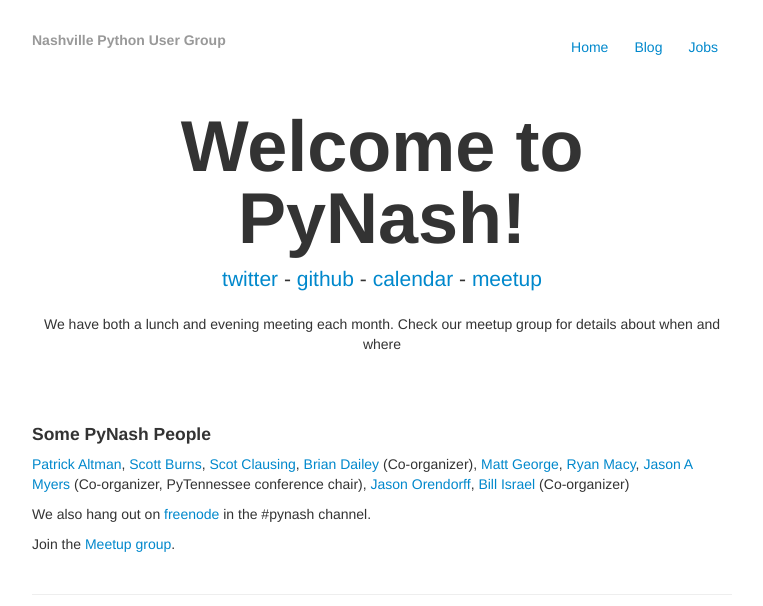
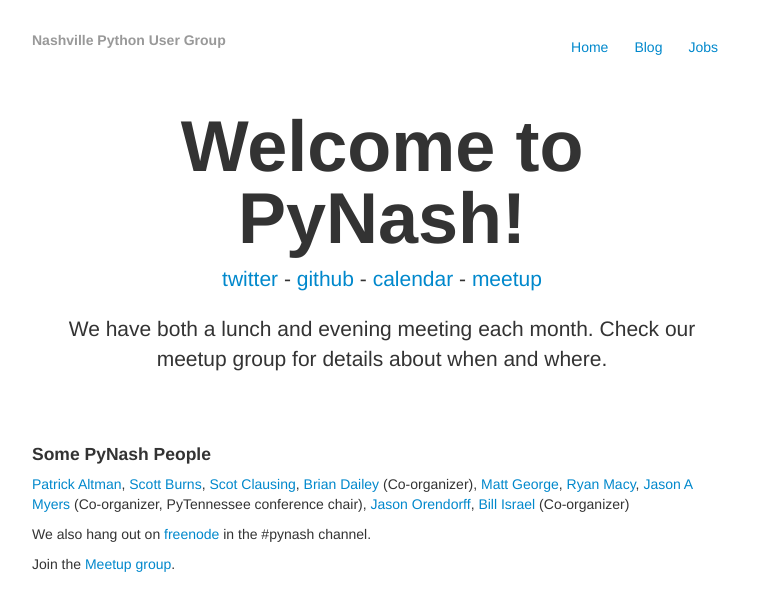
Before and after one commit to pynashorg/pynashorg.github.com, a Jekyll site: the page built from index.html, in a window 1280 px wide, cut to the strip 0-606 px from the top of the page. Shown: the whole strip, without its empty margins (258-1021 px from the left). Built offline with Jekyll 4.4.1, drawn with Linux system fonts in a browser that asks for light colours; nearby versions of some CDN libraries; library files that are not in the unit come from our copies.

Commit message:
Formatting
Signed-off-by: Jason Myers <jason@jasonamyers.com>

```diff
--- a/index.html
+++ b/index.html
@@ -10,8 +10,8 @@
     <a href="http://cal.nashvl.org/events/search?tag=python">calendar</a> -
     <a href="http://www.meetup.com/PyNash/">meetup</a></p>
 
-    We have both a lunch and evening meeting each month.  Check our meetup group
-    for details about when and where
+    <p class="lead">We have both a lunch and evening meeting each month.  Check our meetup group
+    for details about when and where.</p>
 
 </div>
 
```
